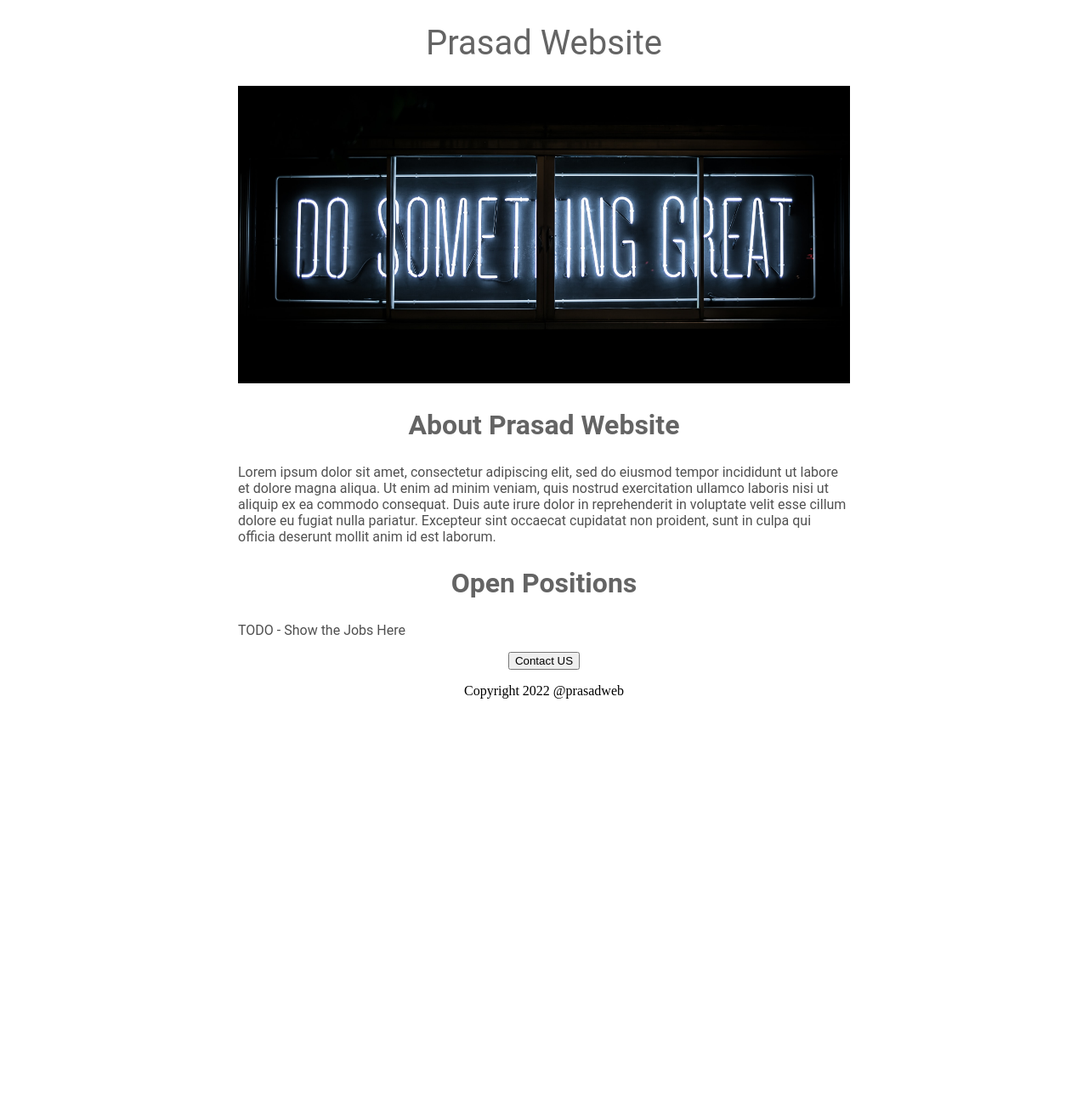
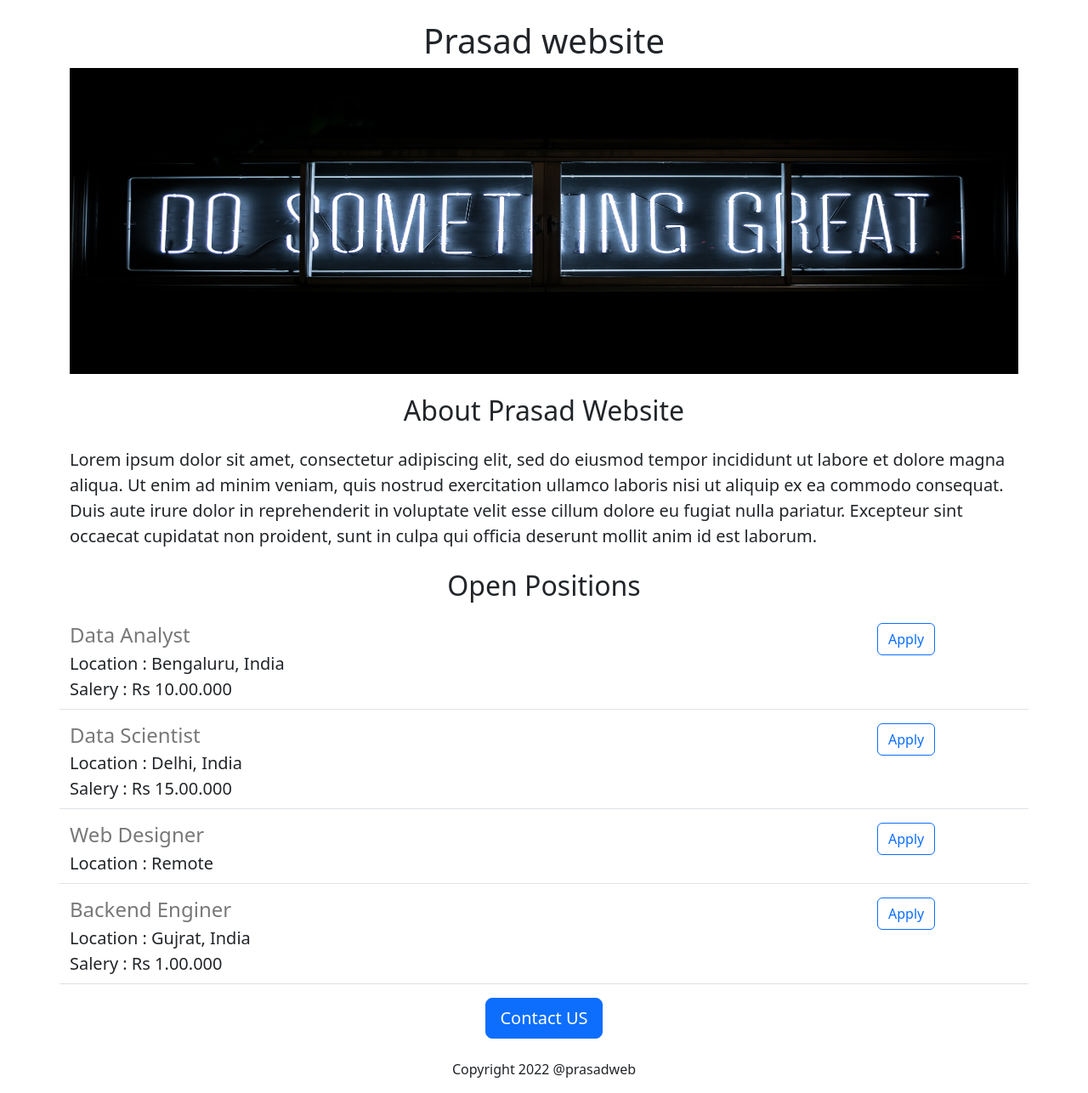
Before and after one commit to prasadmhatre26/flask_website, a Flask app: page / in a window 1280 px wide. Shown: the whole page at 85% size. Before the commit the page ends 822 px from the top, so only its background shows below. Run offline with Flask 2, Linux system fonts and the light colour scheme.

Commit message:
add jobitam div

```diff
--- a/app.py
+++ b/app.py
@@ -1,10 +1,43 @@
-from flask import Flask, render_template
+from flask import Flask, render_template, jsonify
 
 app = Flask(__name__)
 
+JOBS = [
+    {
+        'id' : 1,
+        'title' : 'Data Analyst',
+        'location' : 'Bengaluru, India',
+        'Salary' : 'Rs 10.00.000'
+    },
+    {
+        'id' : 2,
+        'title' : 'Data Scientist',
+        'location' : 'Delhi, India',
+        'Salary' : 'Rs 15.00.000'
+    },
+    {
+        'id' : 3,
+        'title' : 'Web Designer',
+        'location' : 'Remote',
+
+    },
+    {
+        'id' : 4,
+        'title' : 'Backend Enginer',
+        'location' : 'Gujrat, India',
+        'Salary' : 'Rs 1.00.000'
+    },
+
+]
+
 @app.route("/")
 def hello_world():
-    return render_template("home.html")
+    return render_template("home.html", jobs=JOBS,companyname='Prasad website')
+
+
+@app.route("/jobs")
+def list_jobs():
+    return jsonify(JOBS)
 
 if __name__ == '__main__':
     app.run(host='0.0.0.0',debug=True)
--- a/templates/home.html
+++ b/templates/home.html
@@ -1,51 +1,36 @@
-<!DOCTYPE html>
-<html>
+<!doctype html>
+<html lang="en">
     <head>
-        <title>MY First Flask Website </title>
-    </head>
+    <title>MY First Flask Website </title>
+    <meta charset="utf-8">
+    <meta name="viewport" content="width=device-width, initial-scale=1">
+    <link href="https://cdn.jsdelivr.net/npm/bootstrap@5.2.2/dist/css/bootstrap.min.css" rel="stylesheet" integrity="sha384-Zenh87qX5JnK2Jl0vWa8Ck2rdkQ2Bzep5IDxbcnCeuOxjzrPF/et3URy9Bv1WTRi" crossorigin="anonymous">
     <style>
-        h1{
-            font-size:40px;
-            font-family: roboto;
-            font-weight: normal;
-            color: rgb(100,100,100);
-            text-align: center;
-        }
-        #banner{
-            width :100%;
-            height : 350px;
-            object-fit: cover;
-        }
-        h2{
-            font-family: roboto;
-            font-size: 32px;
-            color: rgb(100,100,100);
-            text-align: center;
-        }
-        .bodytext{
-            font-family: roboto;
-            color: rgb(80,80,80)
-        }
+          #banner{
+            height: 360px;
+            width: 100%;
+            object-fit: center;
+          }
+    </style>
+</head>
 
-        #container{
-            max-width: 720px;
-            margin: 0 auto 0 auto;
-        }
-    </style>
 <body>
-    <div id="container">
-        <h1>Prasad Website </h1>
-        <img id="banner" src="/static/webcareer.jpg" >
-        <h2>About Prasad Website</h2>
-        <p class="bodytext">
+    <div class="container">
+        <h1 class="text-center mt-4 mb-2">{{companyname}} </h1>
+        <img class="img-fluid" id="banner" src="/static/webcareer.jpg" >
+        <h2 class="text-center mt-4 mb-2">About Prasad Website</h2>
+        <p class="lead mt-4 mb-2">
             Lorem ipsum dolor sit amet, consectetur adipiscing elit, sed do eiusmod tempor incididunt ut labore et dolore magna aliqua. Ut enim ad minim veniam, quis nostrud exercitation ullamco laboris nisi ut aliquip ex ea commodo consequat. Duis aute irure dolor in reprehenderit in voluptate velit esse cillum dolore eu fugiat nulla pariatur. Excepteur sint occaecat cupidatat non proident, sunt in culpa qui officia deserunt mollit anim id est laborum.
         </p>
-        <h2>Open Positions</h2>
-        <p class="bodytext">
-            TODO - Show the Jobs Here</p>
+        <h2 class="text-center mt-4 mb-2">Open Positions</h2>
+        <div class="lead mt-4 mb-2">
+           {% for job in jobs %}
+           {% include 'jobitam.html' %}
+           {% endfor %}
+        </div>
         <div style="text-align: center;">
-        <button>Contact US</button>
-        <p >Copyright 2022 @prasadweb</p>
+        <button class="btn btn-primary btn-lg">Contact US</button>
+        <p class="text-center mt-4">Copyright 2022 @prasadweb</p>
         </div>
     </div>
 </body>
--- /dev/null
+++ b/templates/jobitam.html
@@ -0,0 +1,20 @@
+<div class="border-bottom row"  style="margin-bottom: 16px; padding-bottom:8px;">
+    <div class="col-10">
+        <h4
+            style="color:rgb(120,120,120); margin-bottom:4px">{{job['title']}}
+        </h4>
+        <div>
+            <b>Location :</b>
+            {{job['location']}}
+        </div>
+        {% if 'Salary' in job  %}
+            <div>
+                <b>Salery :</b>
+                {{job['Salary']}}
+            </div>
+        {% endif %}
+    </div>
+        <div class="col-2">
+            <button type="button" class="btn btn-outline-primary">Apply</button>
+        </div>
+</div>
```
